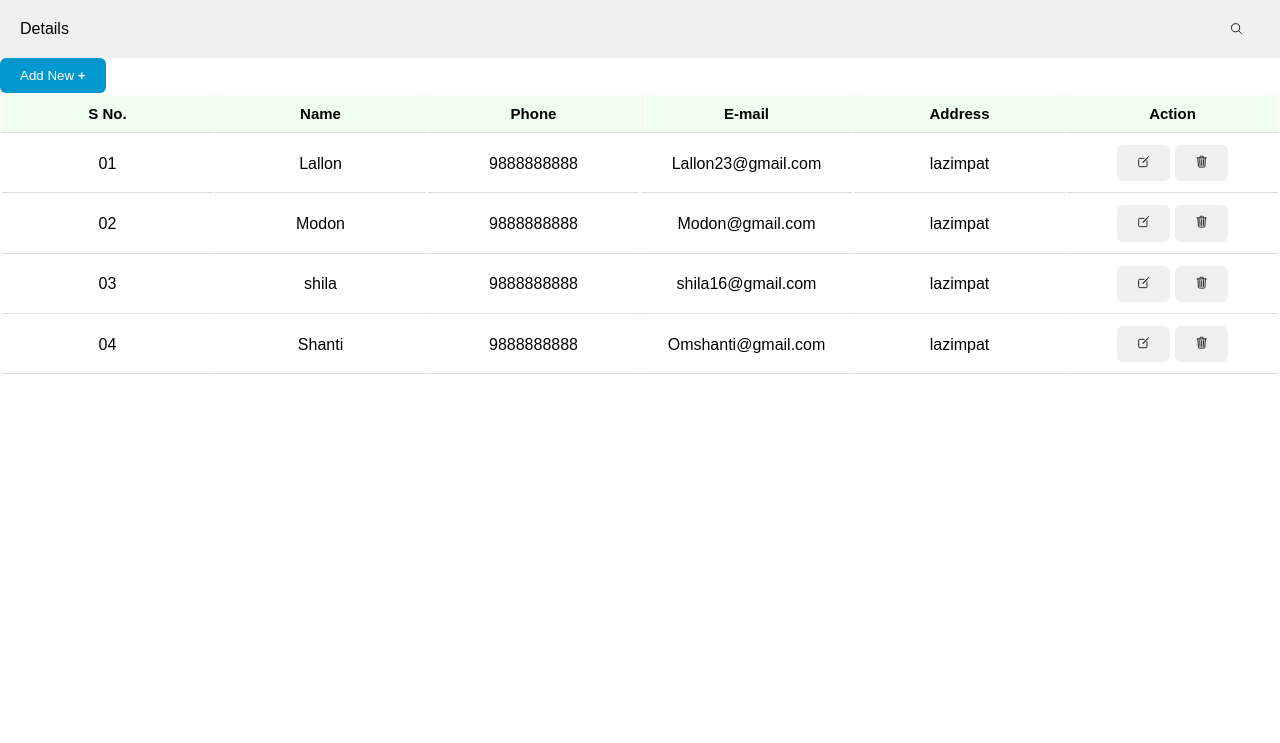
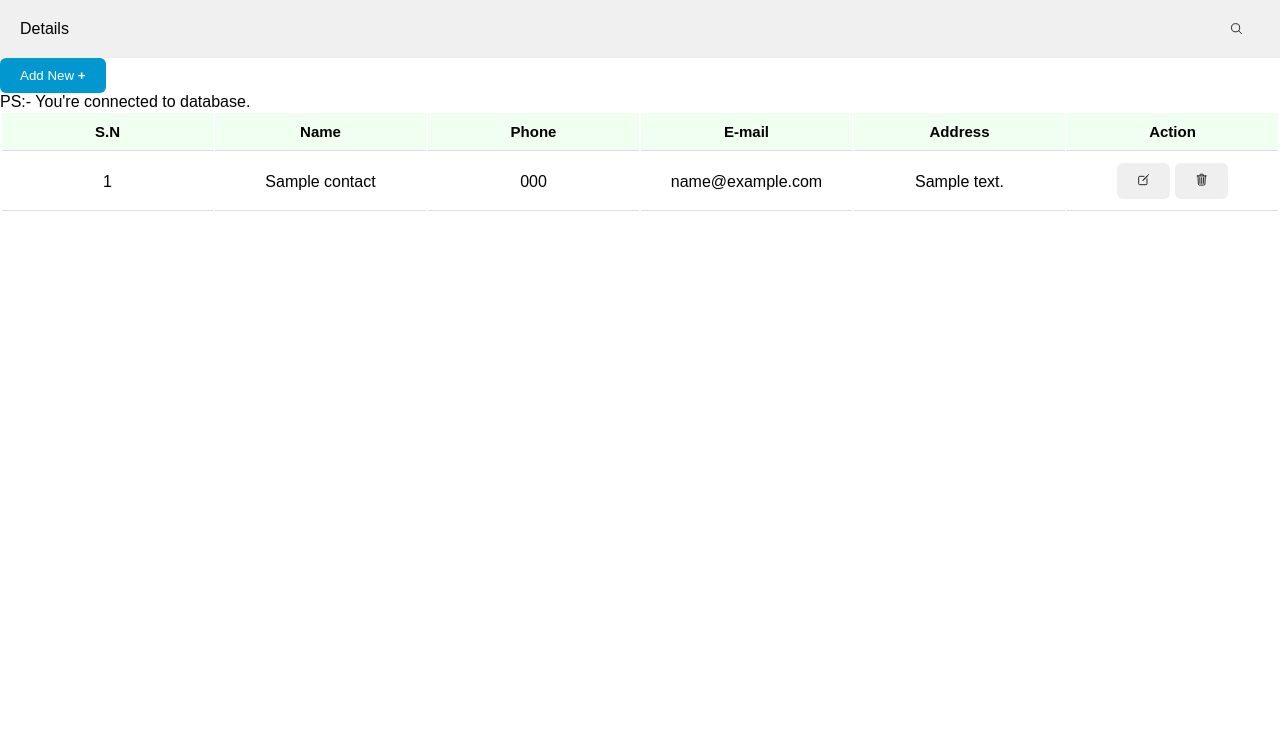
Before and after one commit to rupakolee/missionProject, a PHP site: page /home.php in a window 1280 px wide. Shown: the part 100-843 px from the top of the page. Run offline with PHP 8.4, Linux system fonts and the light colour scheme; tables that the repository leaves empty or names only in its code hold one stand-in row (values such as "Sample post").

Commit message:
updated:

```diff
--- a/home.php
+++ b/home.php
@@ -79,9 +79,26 @@ session_start();
         <a href="add.php"><button class="add_new">Add New <b>+</b></button></a>
         <div class="table_section">
             <table>
+
+            <?php
+                require 'includes/database.php';
+
+
+                    $conn = getDb();
+                    $sql = "SELECT * FROM contacts";
+
+                    $results = mysqli_query($conn, $sql);
+                    if($results==false) {
+                        echo mysqli_error($conn);
+                    }
+                    else {
+                        $contacts = mysqli_fetch_all($results, MYSQLI_ASSOC);
+                    }
+
+            ?>
                 <thead>
                     <tr>
-                        <th>S No.</th>
+                        <th>S.N</th>
                         <th>Name</th>
                         <th>Phone</th>
                         <th>E-mail</th>
@@ -90,56 +107,19 @@ session_start();
                     </tr>
                 </thead>
                 <tbody>
+                    <?php foreach($contacts as $contact): ?>
                     <tr>
-                        <td>01</td>
-                        <td>Lallon</td>
-                        <td>9888888888</td>
-                        <td>Lallon23@gmail.com</td>
-                        <td>lazimpat</td>
+                        <td><?= $contact['id']; ?></td>
+                        <td><?= $contact['name']; ?></td>
+                        <td><?= $contact['phone']; ?></td>
+                        <td><?= $contact['email']; ?></td>
+                        <td><?= $contact['address']; ?></td>
                         <td>
                             <a href=""><button><ion-icon name="create-outline"></ion-icon></button></a>
                             <button><ion-icon name="trash-outline"></ion-icon></button>
                         </td>
                     </tr>
-                </tbody>
-                <tbody>
-                    <tr>
-                        <td>02</td>
-                        <td>Modon</td>
-                        <td>9888888888</td>
-                        <td>Modon@gmail.com</td>
-                        <td>lazimpat</td>
-                        <td>
-                        <a href=""><button><ion-icon name="create-outline"></ion-icon></button></a>
-                            <button><ion-icon name="trash-outline"></ion-icon></button>
-                        </td>
-                    </tr>
-                </tbody>
-                <tbody>
-                    <tr>
-                        <td>03</td>
-                        <td>shila</td>
-                        <td>9888888888</td>
-                        <td>shila16@gmail.com</td>
-                        <td>lazimpat</td>
-                        <td>
-                        <a href=""><button><ion-icon name="create-outline"></ion-icon></button></a>
-                            <button><ion-icon name="trash-outline"></ion-icon></button>
-                        </td>
-                    </tr>
-                </tbody>
-                <tbody>
-                    <tr>
-                        <td>04</td>
-                        <td>Shanti</td>
-                        <td>9888888888</td>
-                        <td>Omshanti@gmail.com</td>
-                        <td>lazimpat</td>
-                        <td>
-                        <a href=""><button><ion-icon name="create-outline"></ion-icon></button></a>
-                            <button><ion-icon name="trash-outline"></ion-icon></button>
-                        </td>
-                    </tr>
+                    <?php endforeach; ?>
                 </tbody>
 
             </table>
```
Also changed, not shown: add.php (+13 -6 lines).
